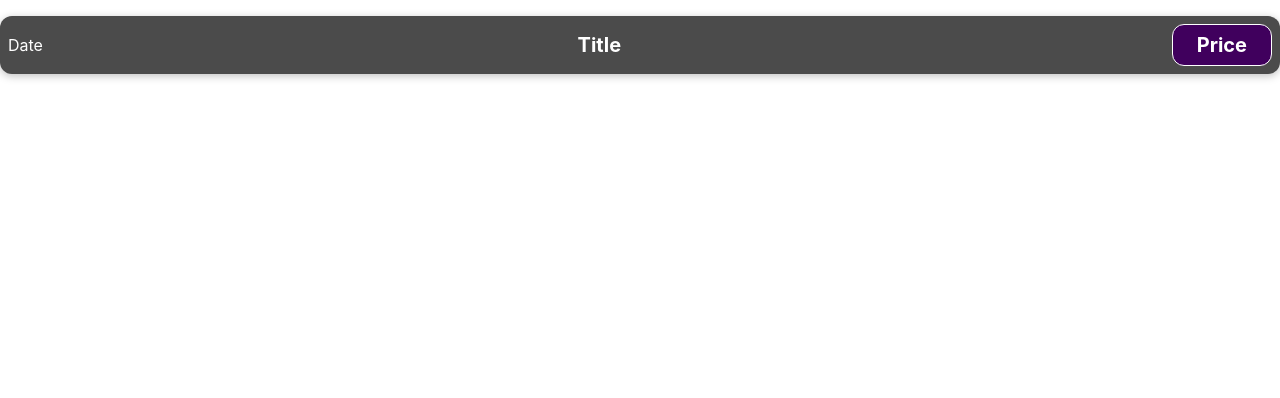
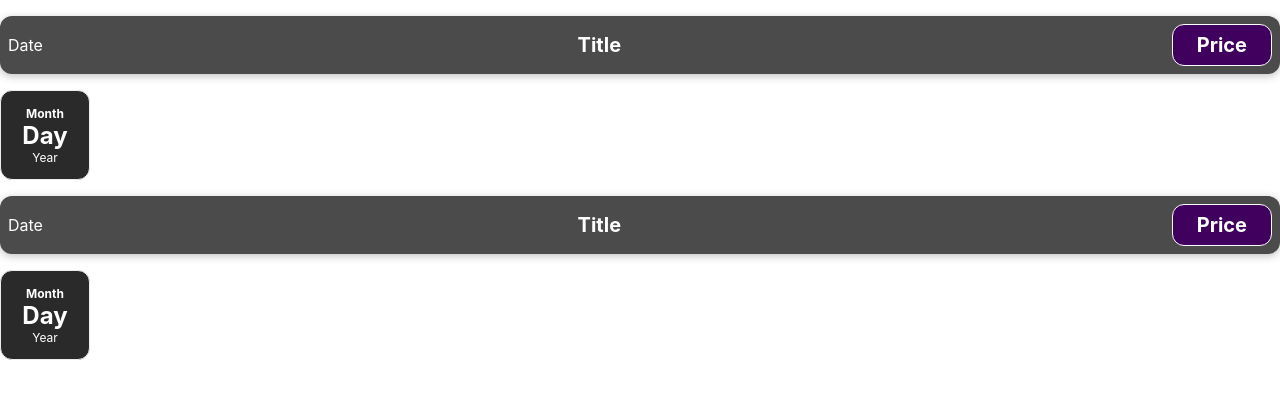
Before and after one commit to KelliKirk/expenses, a React (Create React App) app: page / in a window 1280 px wide. Shown: the top 398 px of the page. Built offline with nearby package versions, Linux system fonts and the light colour scheme.

Commit message:
Ylesanne 1 - komponendi loomine ja kujundamine

```diff
--- a/src/App.js
+++ b/src/App.js
@@ -1,11 +1,15 @@
 import logo from './logo.svg';
 import './App.css';
 import ExpenseItem from './components/ExpenseItem';
+import ExpenseDate from './components/ExpenseDate';
 
 function App() {
   return (
     <div className="App">
       <ExpenseItem />
+      <ExpenseDate />
+      <ExpenseItem />
+      <ExpenseDate />
     </div>
   );
 }
--- /dev/null
+++ b/src/components/ExpenseDate.css
@@ -0,0 +1,26 @@
+.expense-date {
+    display: flex;
+    flex-direction: column;
+    width: 5.5rem;
+    height: 5.5rem;
+    border: 1px solid #ececec;
+    background-color: #2a2a2a;
+    color: white;
+    border-radius: 12px;
+    align-items: center;
+    justify-content: center;
+}
+
+.expense-date__month {
+    font-size: 0.75rem;
+    font-weight: bold;
+}
+
+.expense-date__year {
+    font-size: 0.75rem;
+}
+
+.expense-date__day {
+    font-size: 1.5rem;
+    font-weight: bold;
+}
--- /dev/null
+++ b/src/components/ExpenseDate.js
@@ -0,0 +1,11 @@
+import './ExpenseDate.css'
+
+const ExpenseDate = () => {
+    return (<div className = 'expense-date'>
+        <div className = 'expense-date__month'>Month</div>
+        <div className = 'expense-date__day'>Day</div>
+        <div className = 'expense-date__year'>Year</div>
+        </div>)
+    }
+
+    export default ExpenseDate
```
